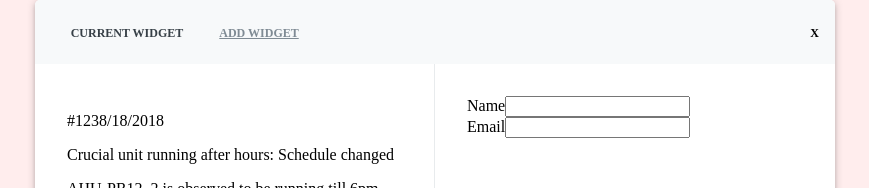
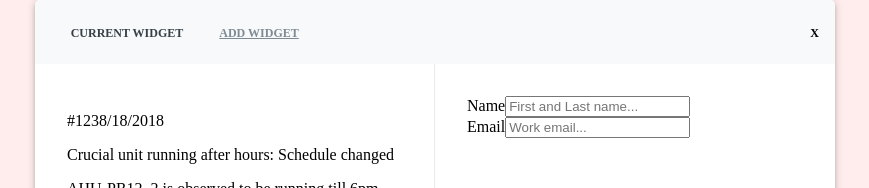
Before and after one commit to speir-wang/modal-test, a React (Create React App) app: page / in a window 1280 px wide. Both pictures are taken after a click on the button "Show Modal". Shown: the top 188 px of the page, without its empty margins (205-1074 px from the left). Built offline with nearby package versions, Linux system fonts and the light colour scheme.

Commit message:
add change handler for inputs

```diff
--- a/src/components/Modal.js
+++ b/src/components/Modal.js
@@ -13,6 +13,8 @@ import ModalContent from "./ModalContent";
 class Modal extends Component {
 	constructor() {
 		super();
+		this.handleNameChange = this.handleNameChange.bind(this);
+		this.handleEmailChange = this.handleEmailChange.bind(this);
 		this.state = {
 			taskList: [
 				{
@@ -33,8 +35,22 @@ class Modal extends Component {
 					title: "Crucial unit running after hours: Schedule changed",
 					description: "AHU-PR12_2 is observed to be running till 6pm when the schedule is until 5:30pm…"
 				}
-			]
+			],
+			name: "",
+			email: ""
 		};
+	}
+	handleNameChange(e) {
+		console.log(e.target.value);
+		this.setState({
+			name: e.target.value
+		});
+	}
+	handleEmailChange(e) {
+		console.log(e.target.value);
+		this.setState({
+			email: e.target.value
+		});
 	}
 	renderTaskList() {
 		return this.state.taskList.map(task => {
@@ -68,11 +84,11 @@ class Modal extends Component {
 					<section className="modal-content-right">
 						<div>
 							<label htmlFor="name">Name</label>
-							<input type="text" id="name" />
+							<input placeholder="First and Last name..." value={this.state.name} type="text" id="name" onChange={this.handleNameChange} />
 						</div>
 						<div>
 							<label htmlFor="email">Email</label>
-							<input type="email" id="email" />
+							<input placeholder="Work email..." value={this.state.email} type="email" id="email" onChange={this.handleEmailChange} />
 						</div>
 					</section>
 				</div>
```
